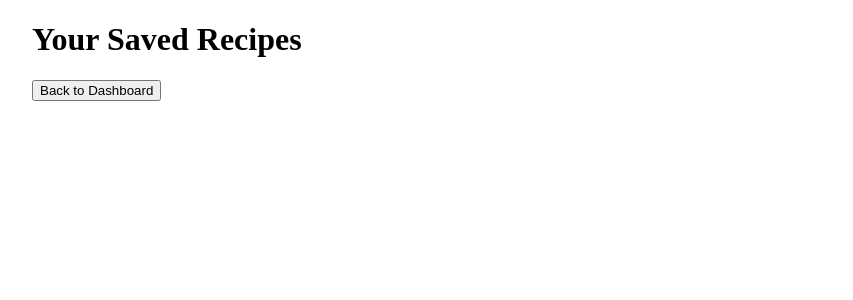
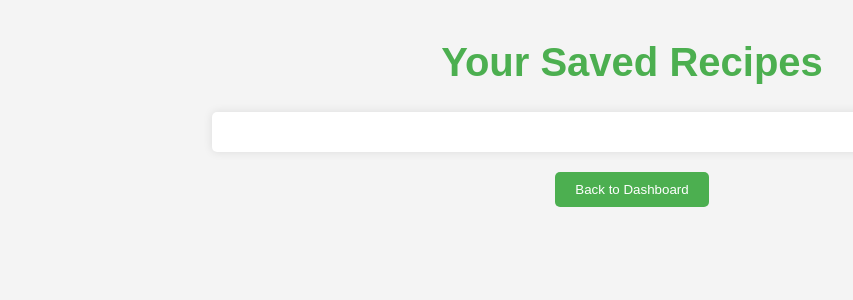
Before and after one commit to SimonPrato11/web-app-assigment, a PHP site: page /saved_recipes.html in a window 1280 px wide. Shown: the top 300 px of the page, without its empty margins (8-861 px from the left). Run offline with PHP 8.4, Linux system fonts and the light colour scheme; data that the repository does not hold is empty.

Commit message:
Clean up

```diff
--- a/css/login.css
+++ b/css/login.css
@@ -51,6 +51,7 @@ html {
   background: #2575fc;
 }
 
+/* Media Queries */
 @media (max-width: 600px) {
   .login-container {
     padding: 20px;
--- a/css/register.css
+++ b/css/register.css
@@ -50,6 +50,7 @@ html {
   background: #feb47b;
 }
 
+/* Media Queries */
 @media (max-width: 600px) {
   .container {
     padding: 15px;
--- a/css/saved_recipes.css
+++ b/css/saved_recipes.css
@@ -1,10 +1,61 @@
 body {
+  font-family: Arial, sans-serif;
+  margin: 0;
+  padding: 0;
+  background-color: #f4f4f4;
+  color: #333;
   max-width: 1200px;
   margin: auto;
 }
-.main {
-  max-width: 1200px;
-  margin: auto;
-  overflow: hidden;
-  background: #ffffff;
+
+h1 {
+  text-align: center;
+  color: #4caf50;
+  margin-top: 40px;
+  font-size: 2.5em;
 }
+
+a {
+  text-decoration: none;
+}
+
+#savedRecipesContainer {
+  background-color: #fff;
+  padding: 20px;
+  margin: 20px auto;
+  border-radius: 5px;
+  box-shadow: 0 0 10px rgba(0, 0, 0, 0.1);
+  max-width: 800px;
+}
+
+a button {
+  display: block;
+  margin: 20px auto;
+  background-color: #4caf50;
+  color: white;
+  padding: 10px 20px;
+  border: none;
+  border-radius: 5px;
+  cursor: pointer;
+}
+
+a button:hover {
+  background-color: #45a049;
+}
+
+/* Media Queries */
+@media (max-width: 600px) {
+  h1 {
+    font-size: 1.8em;
+  }
+
+  #savedRecipesContainer {
+    padding: 15px;
+    margin: 10px;
+  }
+
+  a button {
+    width: 100%;
+    padding: 15px;
+  }
+}
--- a/dashboard.php
+++ b/dashboard.php
@@ -36,7 +36,7 @@ $result_ratings = mysqli_query($conn, $ratings_query);
 
 if (mysqli_num_rows($result_ratings) > 0) {
     while ($row = mysqli_fetch_assoc($result_ratings)) {
-        $ratings[$row['recipe_id']] = round($row['avg_taste_rating'], 1); // Store average rating, rounded to 1 decimal
+        $ratings[$row['recipe_id']] = round($row['avg_taste_rating'], 1);
     }
 }
 
--- a/js/dashboard.js
+++ b/js/dashboard.js
@@ -1,5 +1,4 @@
 document.addEventListener('DOMContentLoaded', function () {
-  // Set user info from session (you can fetch this via AJAX too if needed)
   document.getElementById('userName').innerText =
     sessionStorage.getItem('name');
   document.getElementById('userEmail').innerText =
@@ -13,7 +12,7 @@ document.addEventListener('DOMContentLoaded', function () {
 
       // Get form data and build query string for GET request
       const formData = new FormData(this);
-      const queryParams = new URLSearchParams(formData).toString(); // Converts form data to query params
+      const queryParams = new URLSearchParams(formData).toString();
 
       // Send the GET request with query parameters
       fetch('dashboard.php?' + queryParams, {
--- a/js/login.js
+++ b/js/login.js
@@ -1,4 +1,3 @@
-// login.js
 document.getElementById('loginForm').addEventListener('submit', function (e) {
   e.preventDefault(); // Prevent the default form submission
 
--- a/js/register.js
+++ b/js/register.js
@@ -1,9 +1,7 @@
-// register.js
 document
   .getElementById('registerForm')
   .addEventListener('submit', function (e) {
-    e.preventDefault(); // Prevent the form from submitting the traditional way
-
+    e.preventDefault();
     // Get form data
     const formData = new FormData(this);
 
--- a/js/saved_recipes.js
+++ b/js/saved_recipes.js
@@ -1,5 +1,3 @@
-// saved_recipes.js
-
 document.addEventListener('DOMContentLoaded', function () {
   // Fetch saved recipes from the server
   fetch('saved_recipes.php')
@@ -23,7 +21,6 @@ document.addEventListener('DOMContentLoaded', function () {
         });
         container.appendChild(ul);
       } else {
-        // No recipes saved yet
         container.innerHTML = '<p>No recipes saved yet.</p>';
       }
     })
--- a/login.php
+++ b/login.php
@@ -2,9 +2,8 @@
 session_start();
 require 'server.php';
 
-header('Content-Type: application/json'); // Return JSON
+header('Content-Type: application/json');
 
-// Initialize an empty array to store error messages
 $error_message = "";
 
 // Process form submission
@@ -44,7 +43,6 @@ if ($_SERVER["REQUEST_METHOD"] == "POST") {
         $error_message = "Invalid email or password!";
     }
 
-    // If errors, return them as JSON
     echo json_encode(['success' => false, 'message' => $error_message]);
     exit();
 }
--- a/register.html
+++ b/register.html
@@ -23,16 +23,13 @@
       </form>
 
       <div id="errorMessages" style="color: red"></div>
-      <!-- Error messages will appear here -->
 
       <br />
-      <!-- Button to go to login page -->
       <form action="login.html">
         <button type="submit">Go to Login</button>
       </form>
     </main>
 
-    <!-- Link to external JavaScript file -->
     <script src="./js/register.js"></script>
   </body>
 </html>
--- a/register.php
+++ b/register.php
@@ -2,7 +2,7 @@
 session_start();
 require 'server.php';
 
-header('Content-Type: application/json'); // Set the header to return JSON
+header('Content-Type: application/json');
 $errors = [];
 
 // Check if the form is submitted
@@ -33,7 +33,6 @@ if ($_SERVER["REQUEST_METHOD"] == "POST") {
         $query = "INSERT INTO users (name, email, password) VALUES ('$name', '$email', '$hashed_password')";
 
         if (mysqli_query($conn, $query)) {
-            // Return success as JSON
             echo json_encode(['success' => true]);
             exit();
         } else {
@@ -41,7 +40,6 @@ if ($_SERVER["REQUEST_METHOD"] == "POST") {
         }
     }
 
-    // Return errors as JSON if any exist
     echo json_encode(['success' => false, 'errors' => $errors]);
     exit();
 }
--- a/saved_recipes.html
+++ b/saved_recipes.html
@@ -9,7 +9,6 @@
   <body>
     <h1>Your Saved Recipes</h1>
 
-    <!-- Placeholder for displaying saved recipes -->
     <div id="savedRecipesContainer"></div>
 
     <!-- Back to Dashboard button -->
@@ -17,7 +16,6 @@
       <button>Back to Dashboard</button>
     </a>
 
-    <!-- Include JavaScript to handle saved recipes -->
     <script src="js/saved_recipes.js"></script>
   </body>
 </html>
--- a/server.php
+++ b/server.php
@@ -4,10 +4,9 @@ $username = "root";
 $password = "";
 $dbname = "recipe_app";
 
-// Create a connection
+
 $conn = new mysqli($servername, $username, $password, $dbname);
 
-// Check connection
 if (!$conn) {
     die("Connection failed: " . mysqli_connect_error());
 }
```
